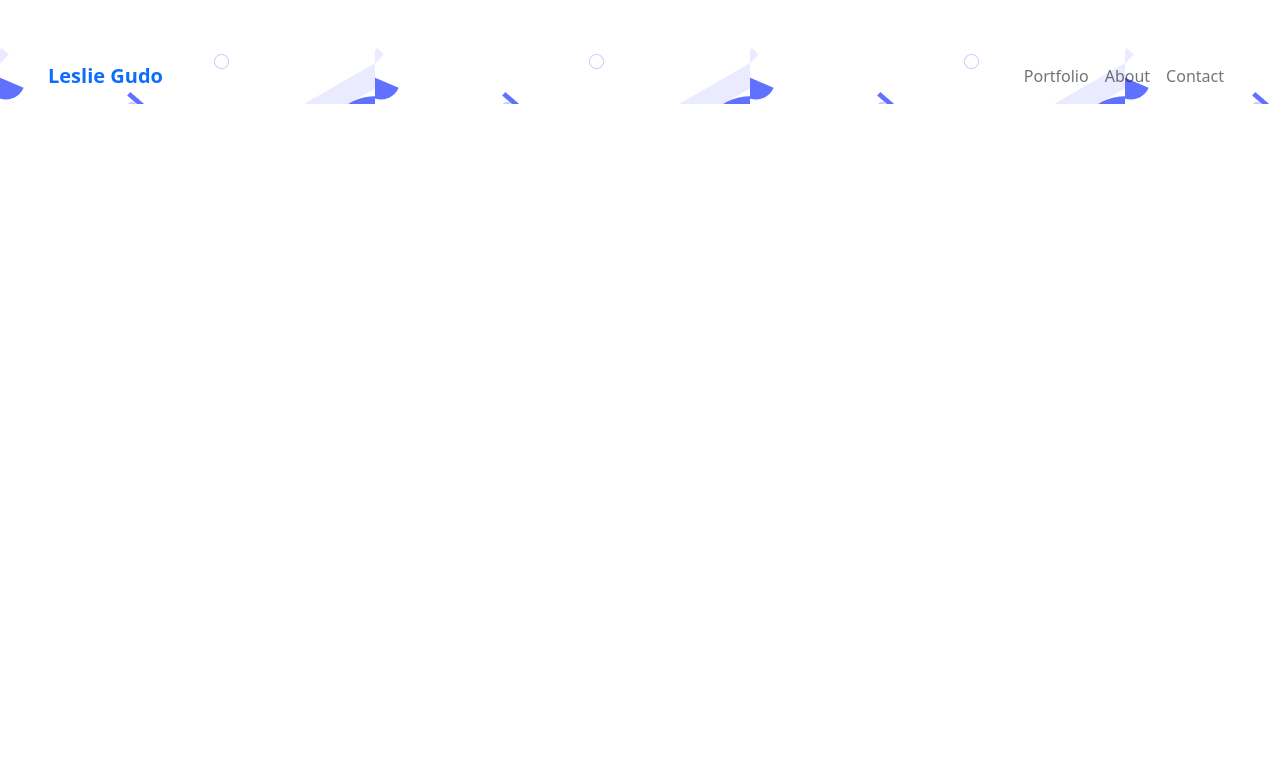
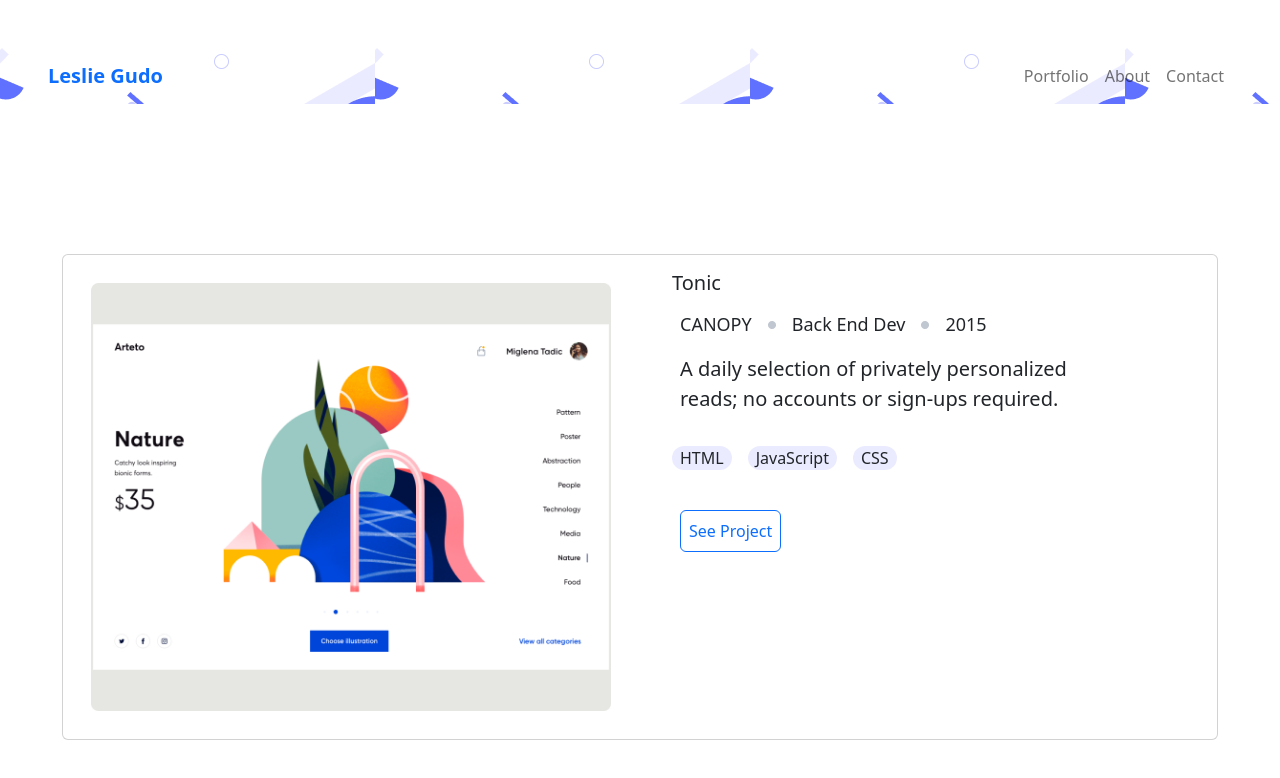
Before and after one commit to Leeoasis/Portfolio-prototype, a website: page index.html in a window 1280 px wide. Drawn offline with nearby package versions, Linux system fonts and the light colour scheme.

Commit message:
the card firs prototype is ready

```diff
--- a/index.html
+++ b/index.html
@@ -51,6 +51,70 @@
           </div>
         </nav>
       </header>
+      <section class="project-cards" style="margin-top: 150px">
+        <div class="card mb-3 mx-auto" style="max-width: 1156px">
+          <div class="row g-0">
+            <div class="col-md-6">
+              <img
+                src="img/card.png"
+                class="img-fluid rounded-start"
+                alt="prject card demo"
+                max-width:
+                style="padding: 28px 0 28px 28px; width: 95%"
+                54.4rem;
+                height="" />
+            </div>
+            <div class="col-md-5">
+              <div class="card-body">
+                <h5 class="card-title ms-3 4rem">Tonic</h5>
+                <ul class="d-inline-flex mt-2 ps-4 list-unstyled">
+                  <li class="me-3" style="font-size: 18px; font-weight: 500">
+                    CANOPY
+                  </li>
+                  <li class="me-3">
+                    <img src="img/Counter.png" alt="dot icon" />
+                  </li>
+                  <li class="me-3" style="font-size: 18px; font-weight: 500">
+                    Back End Dev
+                  </li>
+                  <li class="me-3">
+                    <img src="img/Counter.png" alt="dot icon" />
+                  </li>
+                  <li
+                    class="card__list--elements"
+                    style="font-size: 18px; font-weight: 500">
+                    2015
+                  </li>
+                </ul>
+                <p class="card-text ms-4" style="font-size: 20px">
+                  A daily selection of privately personalized reads; no accounts
+                  or sign-ups required.
+                </p>
+                <ul class="d-inline-flex mt-3 ps-3 list-unstyled">
+                  <li
+                    class="rounded-pill px-2 me-3"
+                    style="background: #ebebff">
+                    HTML
+                  </li>
+                  <li
+                    class="rounded-pill px-2 me-3"
+                    style="background: #ebebff">
+                    JavaScript
+                  </li>
+                  <li class="rounded-pill px-2" style="background: #ebebff">
+                    CSS
+                  </li>
+                </ul>
+                <button
+                  type="button"
+                  class="d-block p-2 btn btn-outline-primary ms-4 mt-4">
+                  See Project
+                </button>
+              </div>
+            </div>
+          </div>
+        </div>
+      </section>
     </main>
     <script
       src="https://cdn.jsdelivr.net/npm/bootstrap@5.2.3/dist/js/bootstrap.min.js"
```
